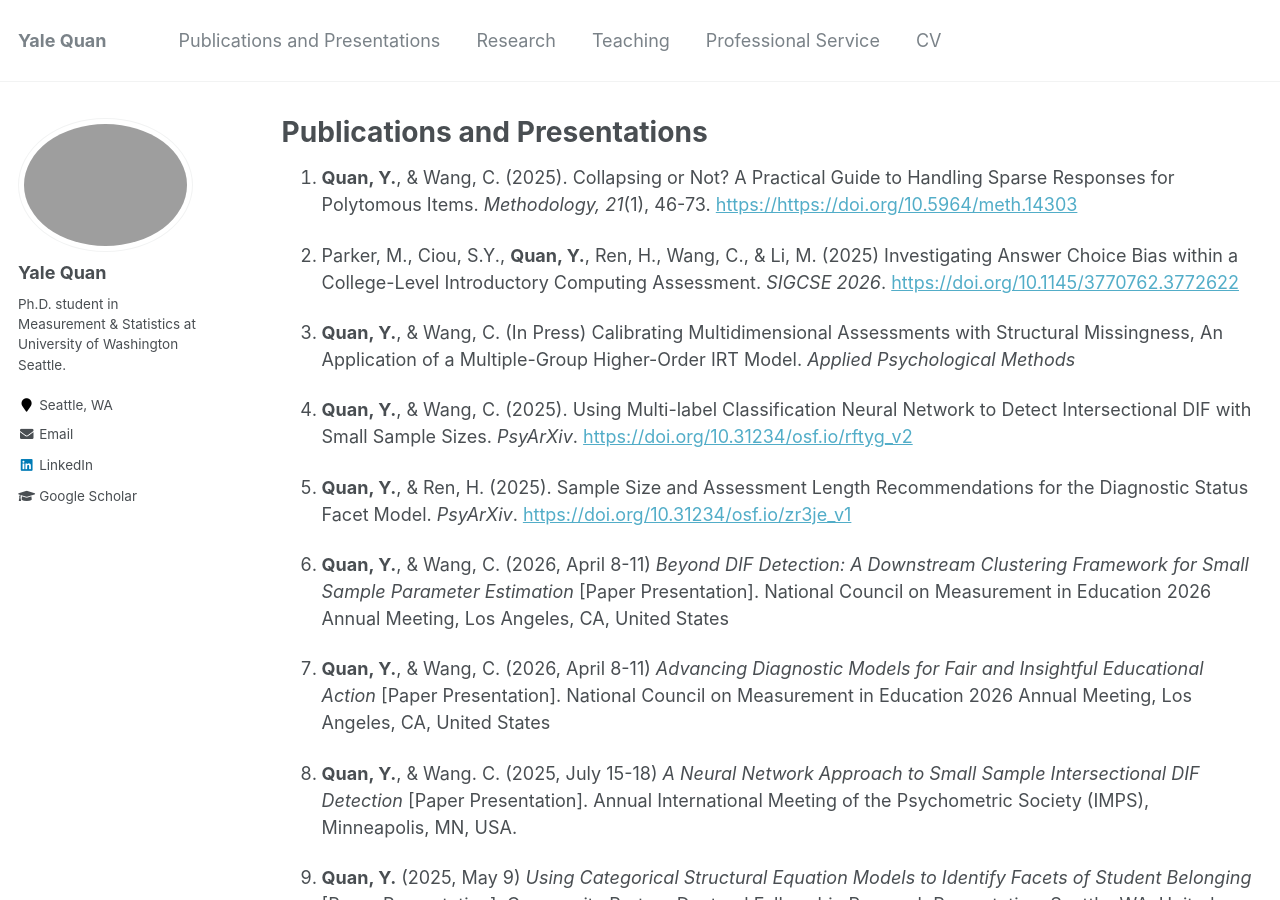
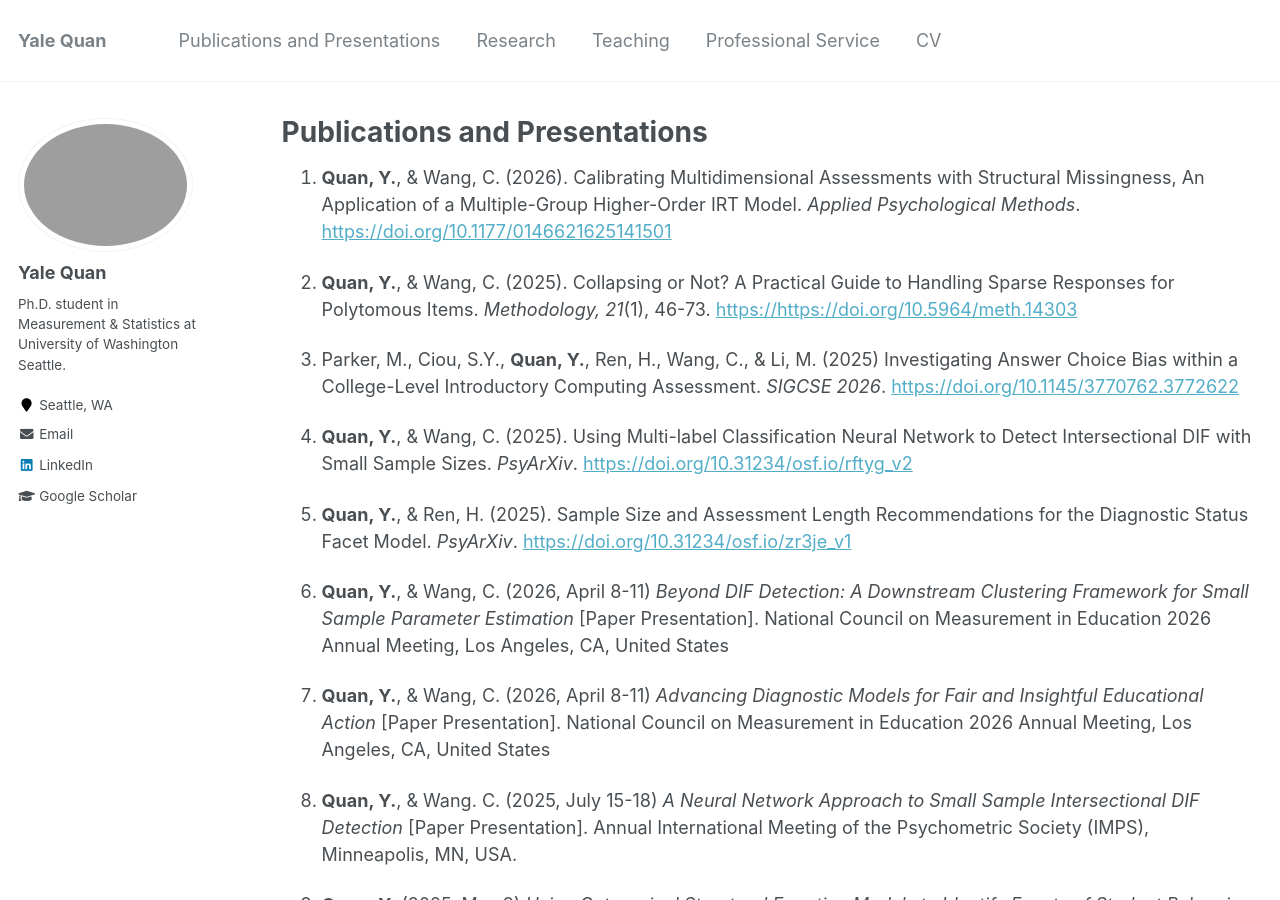
Before and after one commit to yalequan/yalequan.github.io, a Jekyll site: the page built from _pages/publications_and_presentations.md, in a window 1280 px wide and 900 px high. Built offline with Jekyll 4.4.1, drawn with Linux system fonts in a browser that asks for light colours.

Commit message:
Update publications_and_presentations.md

```diff
--- a/_pages/publications_and_presentations.md
+++ b/_pages/publications_and_presentations.md
@@ -5,16 +5,16 @@ permalink: /publications_and_presentations/
 author_profile: true
 ---
 
-1.	**Quan, Y.**, & Wang, C. (2025). Collapsing or Not? A Practical Guide to Handling Sparse
+1. **Quan, Y.**, & Wang, C. (2026). Calibrating Multidimensional Assessments with
+Structural Missingness, An Application of a Multiple-Group Higher-Order IRT Model. *Applied Psychological Methods*. <a href="https://doi.org/10.1177/01466216251415011  ">https://doi.org/10.1177/0146621625141501  </a>
+
+2. **Quan, Y.**, & Wang, C. (2025). Collapsing or Not? A Practical Guide to Handling Sparse
 Responses for Polytomous Items. *Methodology, 21*(1), 46-73. <a href="https://doi.org/10.5964/meth.14303">https://https://doi.org/10.5964/meth.14303</a>
 
-2.	Parker, M., Ciou, S.Y., **Quan, Y.**, Ren, H., Wang, C., & Li, M. (2025) Investigating
+3. Parker, M., Ciou, S.Y., **Quan, Y.**, Ren, H., Wang, C., & Li, M. (2025) Investigating
 Answer Choice Bias within a College-Level Introductory Computing Assessment. *SIGCSE 2026*. <a href="https://doi.org/10.1145/3770762.3772622">https://doi.org/10.1145/3770762.3772622</a>
 
-3.	**Quan, Y.**, & Wang, C. (In Press) Calibrating Multidimensional Assessments with
-Structural Missingness, An Application of a Multiple-Group Higher-Order IRT Model. *Applied Psychological Methods*
-
-4.	**Quan, Y.**, & Wang, C. (2025). Using Multi-label Classification Neural Network to Detect
+4. **Quan, Y.**, & Wang, C. (2025). Using Multi-label Classification Neural Network to Detect
 Intersectional DIF with Small Sample Sizes. *PsyArXiv*. <a href="https://doi.org/10.31234/osf.io/rftyg_v2">https://doi.org/10.31234/osf.io/rftyg_v2</a>
 
 5.	**Quan, Y.**, & Ren, H. (2025). Sample Size and Assessment Length Recommendations for the Diagnostic Status Facet Model. *PsyArXiv*. <a href="https://doi.org/10.31234/osf.io/zr3je_v1">https://doi.org/10.31234/osf.io/zr3je_v1</a>
```
